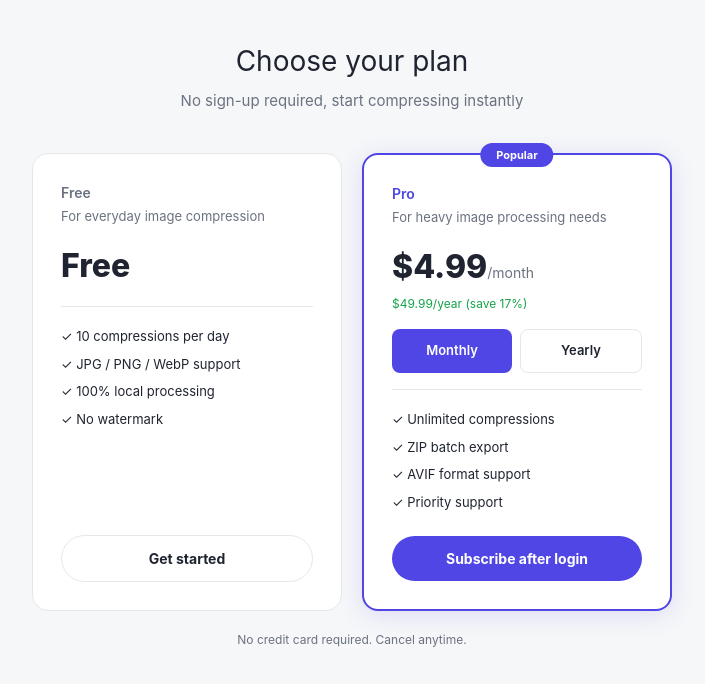
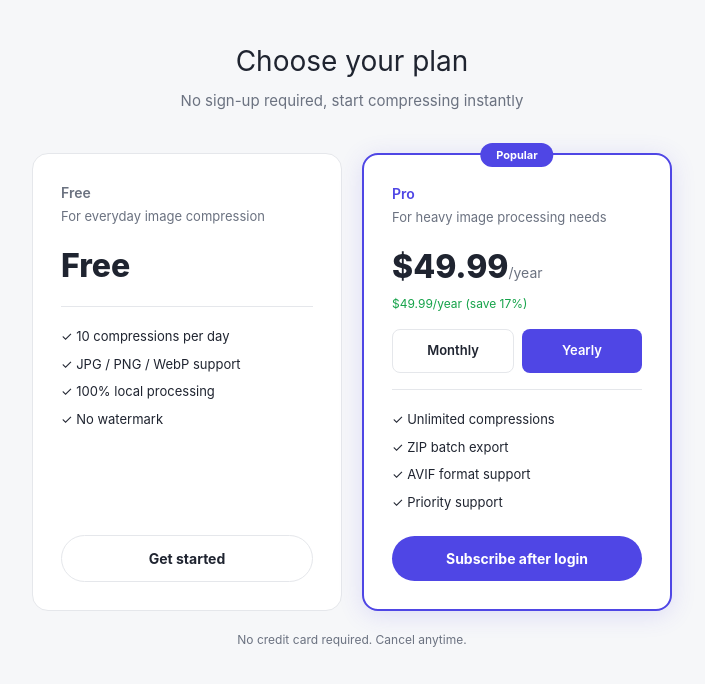
Before and after one commit to 863683348/image-compressor-saas, a Next.js app: page /pricing in a window 1280 px wide. Shown: the top 684 px of the page, without its empty margins (288-993 px from the left). Built offline with nearby package versions, Linux system fonts and the light colour scheme; no server answers.

Commit message:
feat: pricing page defaults to yearly plan (was monthly)

```diff
--- a/src/app/pricing/page-client.tsx
+++ b/src/app/pricing/page-client.tsx
@@ -20,7 +20,7 @@ export default function PricingPage() {
   const { lang } = useLang();
   const { data: session, status } = useSession();
   const isZh = lang === "zh";
-  const [planMode, setPlanMode] = useState<"monthly" | "yearly">("monthly");
+  const [planMode, setPlanMode] = useState<"monthly" | "yearly">("yearly");
   const [loading, setLoading] = useState(false);
   const [success, setSuccess] = useState(false);
   const [error, setError] = useState<string | null>(null);
```
